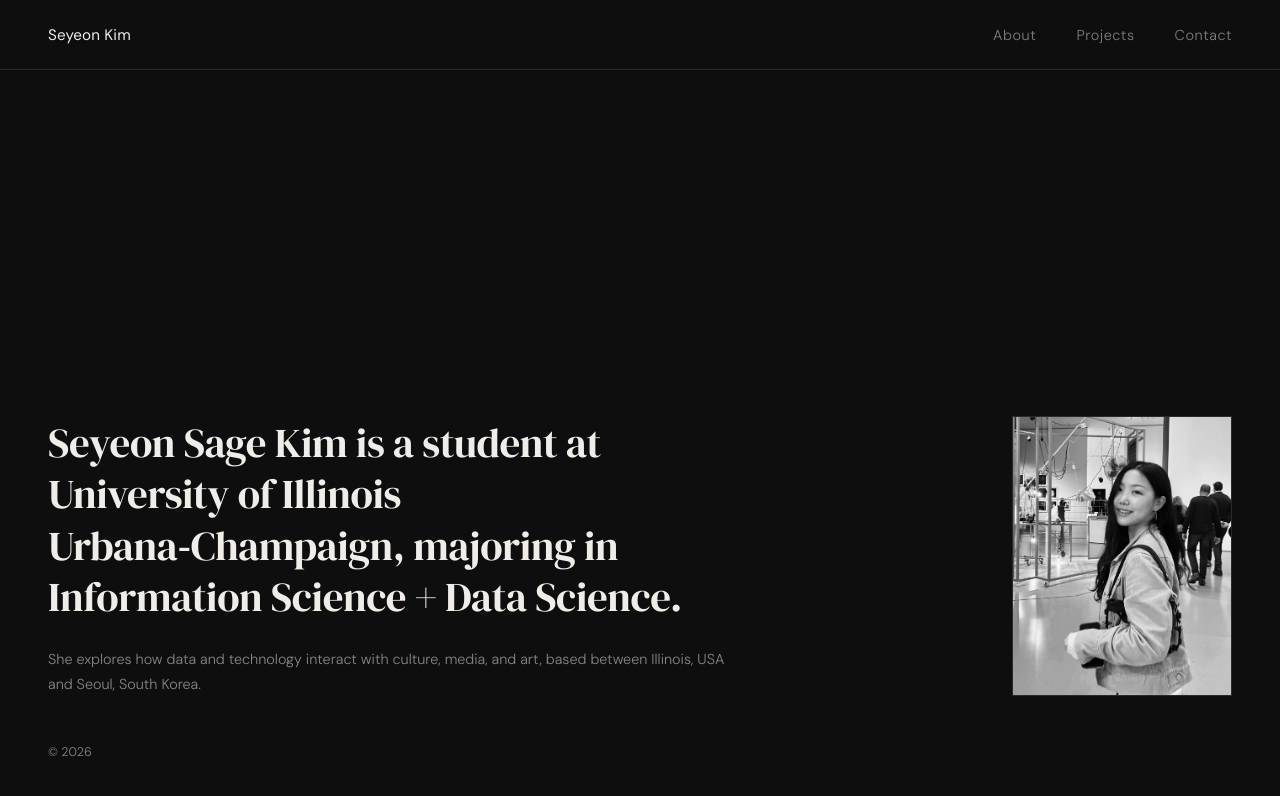
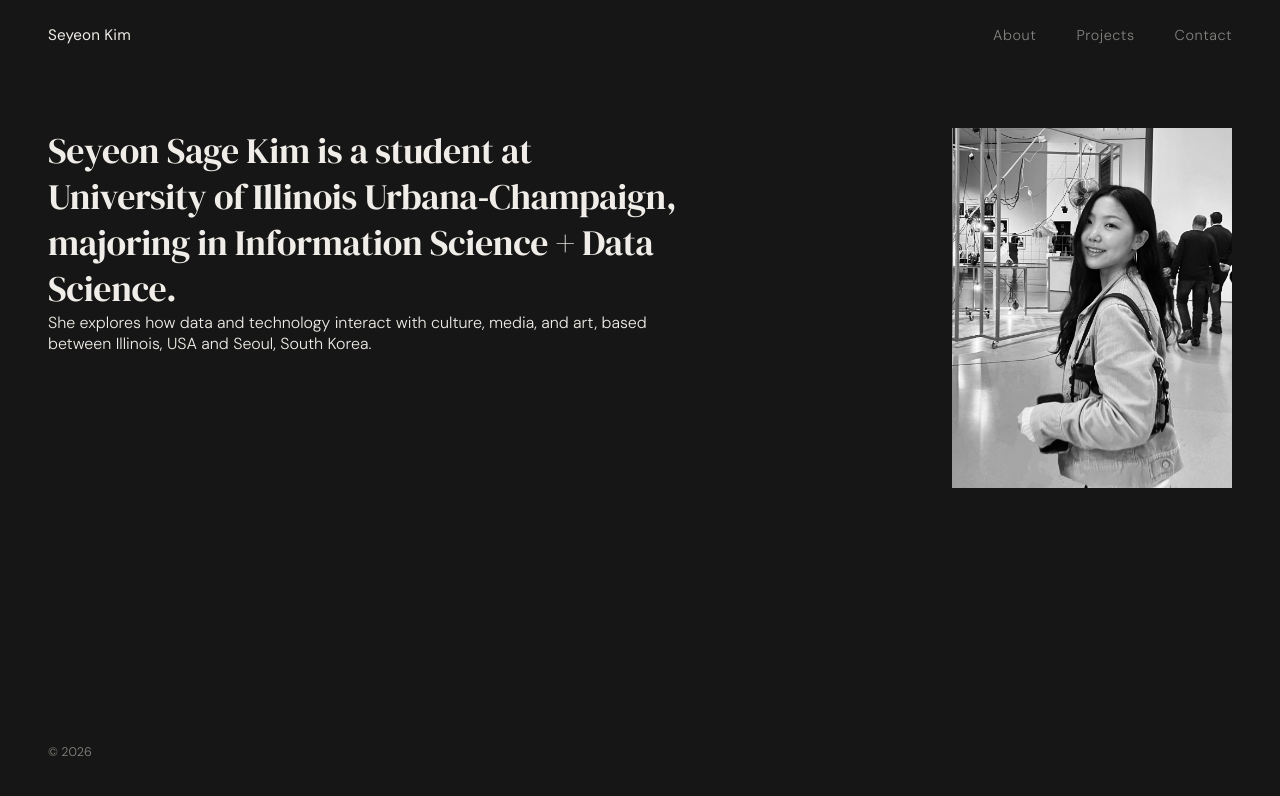
Before and after one commit to sageskim/sage-portfolio, a Next.js app: page / in a window 1280 px wide. Shown: the top 796 px of the page. Built offline with nearby package versions, Linux system fonts and the light colour scheme.

Commit message:
Refactor global styles in globals.css
Updated background color, font families, and various styles for improved aesthetics and consistency.

```diff
--- a/app/globals.css
+++ b/app/globals.css
@@ -1,15 +1,20 @@
+/* ─────────────────────────────────────────
+   FONTS
+───────────────────────────────────────── */
+@import url('https://fonts.googleapis.com/css2?family=Instrument+Serif&family=DM+Sans:ital,opsz,wght@0,9..40,300;0,9..40,400;0,9..40,500;1,9..40,300&display=swap');
+
 /* ─────────────────────────────────────────
    VARIABLES
 ───────────────────────────────────────── */
 :root {
-  --bg: #0e0e0e;
+  --bg: #161616;
   --fg: #f0ede8;
   --fg-dim: #888882;
   --accent: #add8e6;
   --accent-warm: #c9b99a;
   --border: rgba(240, 237, 232, 0.12);
-  --font-serif: var(--font-serif, "Georgia", serif);
-  --font-sans: var(--font-sans, "Helvetica Neue", sans-serif);
+  --font-serif: "Instrument Serif", Georgia, serif;
+  --font-sans: "DM Sans", "Helvetica Neue", sans-serif;
 }
 
 /* ─────────────────────────────────────────
@@ -40,7 +45,6 @@ ul { list-style: none; }
   justify-content: space-between;
   padding: 1.5rem 3rem;
   background: var(--bg);
-  border-bottom: 1px solid var(--border);
 }
 .navbar-name {
   font-family: var(--font-sans);
@@ -70,35 +74,33 @@ ul { list-style: none; }
   display: flex;
   flex-direction: column;
   justify-content: space-between;
-  padding: 7rem 3rem 2.5rem;
+  padding: 5.5rem 3rem 2.5rem;
 }
 .hero {
-  display: grid;
-  grid-template-columns: 1fr auto;
-  gap: 4rem;
-  align-items: end;
-  flex: 1;
-  padding-top: 2rem;
+  display: flex;
+  justify-content: space-between;
+  align-items: flex-start;
+  gap: 3rem;
+  padding-top: 2.5rem;
 }
-.hero-text { max-width: 680px; }
+.hero-text { max-width: 640px; }
 .hero-title {
   font-family: var(--font-serif);
-  font-size: clamp(1.6rem, 3.2vw, 2.6rem);
-  line-height: 1.25;
+  font-size: clamp(1.55rem, 2.8vw, 2.4rem);
+  line-height: 1.28;
   font-weight: 400;
-  margin-bottom: 1.5rem;
+  font-style: normal;
   letter-spacing: -0.01em;
 }
-.hero-sub {
-  font-size: clamp(0.9rem, 1.1vw, 1rem);
-  line-height: 1.7;
-  color: var(--fg-dim);
+.hero-title-sub {
+  display: block;
+  margin-top: 0.1em;
 }
 .hero-image-inner {
-  width: 220px;
-  height: 280px;
+  width: 280px;
+  height: 360px;
+  flex-shrink: 0;
   overflow: hidden;
-  border: 1px solid var(--border);
   filter: grayscale(100%);
   transition: filter 0.4s ease;
 }
@@ -109,11 +111,17 @@ ul { list-style: none; }
 /* ─────────────────────────────────────────
    ABOUT PAGE
 ───────────────────────────────────────── */
-.about-page { padding: 7rem 3rem 5rem; max-width: 900px; }
+.about-page {
+  padding: 7rem 3rem 5rem;
+  max-width: 900px;
+  background: #BCEDFF;
+  color: #161616;
+  min-height: 100vh;
+}
 .about-intro {
   padding-top: 2rem;
   padding-bottom: 4rem;
-  border-bottom: 1px solid var(--border);
+  border-bottom: 1px solid rgba(22, 22, 22, 0.15);
   margin-bottom: 4rem;
 }
 .about-intro-text {
@@ -121,6 +129,7 @@ ul { list-style: none; }
   font-size: clamp(1.3rem, 2.2vw, 1.9rem);
   line-height: 1.4;
   max-width: 680px;
+  color: #161616;
 }
 .about-section { margin-bottom: 4.5rem; }
 .section-label {
@@ -128,7 +137,7 @@ ul { list-style: none; }
   font-weight: 500;
   letter-spacing: 0.14em;
   text-transform: uppercase;
-  color: var(--fg-dim);
+  color: rgba(22, 22, 22, 0.5);
   margin-bottom: 2rem;
 }
 
@@ -139,11 +148,11 @@ ul { list-style: none; }
   grid-template-columns: 200px 1fr;
   gap: 2rem;
   padding: 1.8rem 0;
-  border-bottom: 1px solid var(--border);
+  border-bottom: 1px solid rgba(22, 22, 22, 0.15);
 }
 .timeline-year {
   font-size: 0.78rem;
-  color: var(--fg-dim);
+  color: rgba(22, 22, 22, 0.5);
   font-weight: 300;
   padding-top: 0.15rem;
   letter-spacing: 0.02em;
@@ -153,16 +162,17 @@ ul { list-style: none; }
   font-family: var(--font-serif);
   font-size: 1.05rem;
   margin-bottom: 0.2rem;
+  color: #161616;
 }
 .timeline-place {
   font-size: 0.82rem;
-  color: var(--accent-warm);
+  color: #4a7a8a;
   margin-bottom: 0.5rem;
   font-weight: 400;
 }
 .timeline-desc {
   font-size: 0.85rem;
-  color: var(--fg-dim);
+  color: rgba(22, 22, 22, 0.6);
   line-height: 1.65;
 }
 
@@ -177,16 +187,16 @@ ul { list-style: none; }
   font-weight: 500;
   letter-spacing: 0.06em;
   text-transform: uppercase;
-  color: var(--accent);
+  color: #2a6a8a;
   margin-bottom: 0.8rem;
 }
 .skill-list { display: flex; flex-direction: column; gap: 0.4rem; }
 .skill-list li {
   font-size: 0.88rem;
-  color: var(--fg-dim);
+  color: rgba(22, 22, 22, 0.6);
   transition: color 0.2s;
 }
-.skill-list li:hover { color: var(--fg); }
+.skill-list li:hover { color: #161616; }
 
 /* ─────────────────────────────────────────
    PROJECTS PAGE
```
